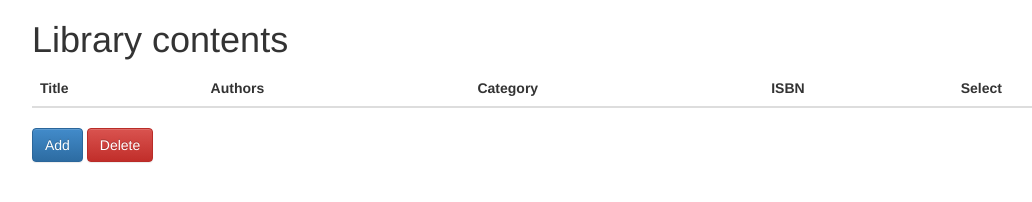
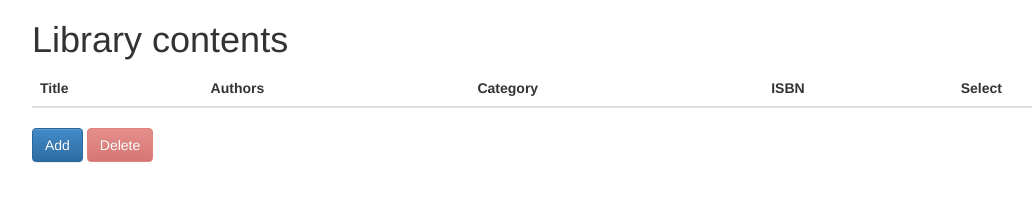
Before and after one commit to gurpiarbassi/SpringRest, a plain HTML site: page SpringRest/public/index.html at #!/list in a window 1280 px wide. Shown: the whole page, without its empty margins (38-1070 px from the left). Drawn offline with Linux system fonts and the light colour scheme; no server answers.

Commit message:
disable button util radio selected

```diff
--- a/SpringRest/public/partials/list.html
+++ b/SpringRest/public/partials/list.html
@@ -23,4 +23,4 @@
 </table>
 
 <button type="button" class="btn btn-primary" ng-click="showAddForm()">Add</button>
-<button type="button" class="btn btn-danger" ng-click="deleteBook()">Delete</button>
+<button type="button" class="btn btn-danger" ng-click="deleteBook()" data-ng-disabled="!selectedBook">Delete</button>
```
